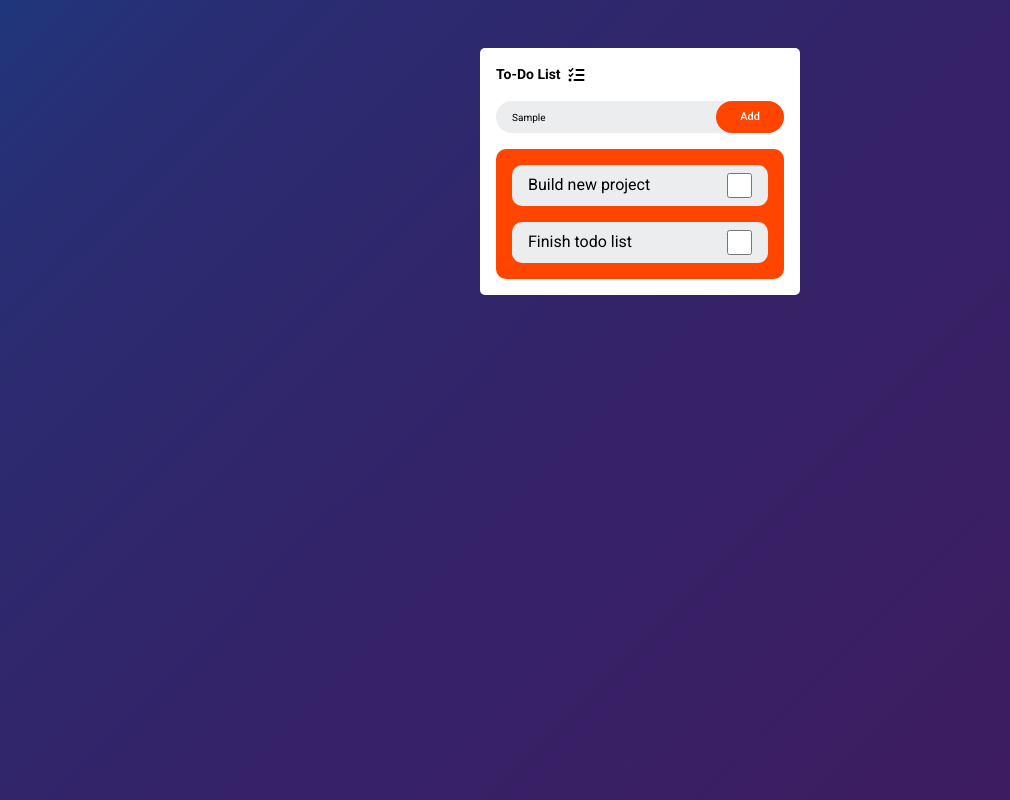
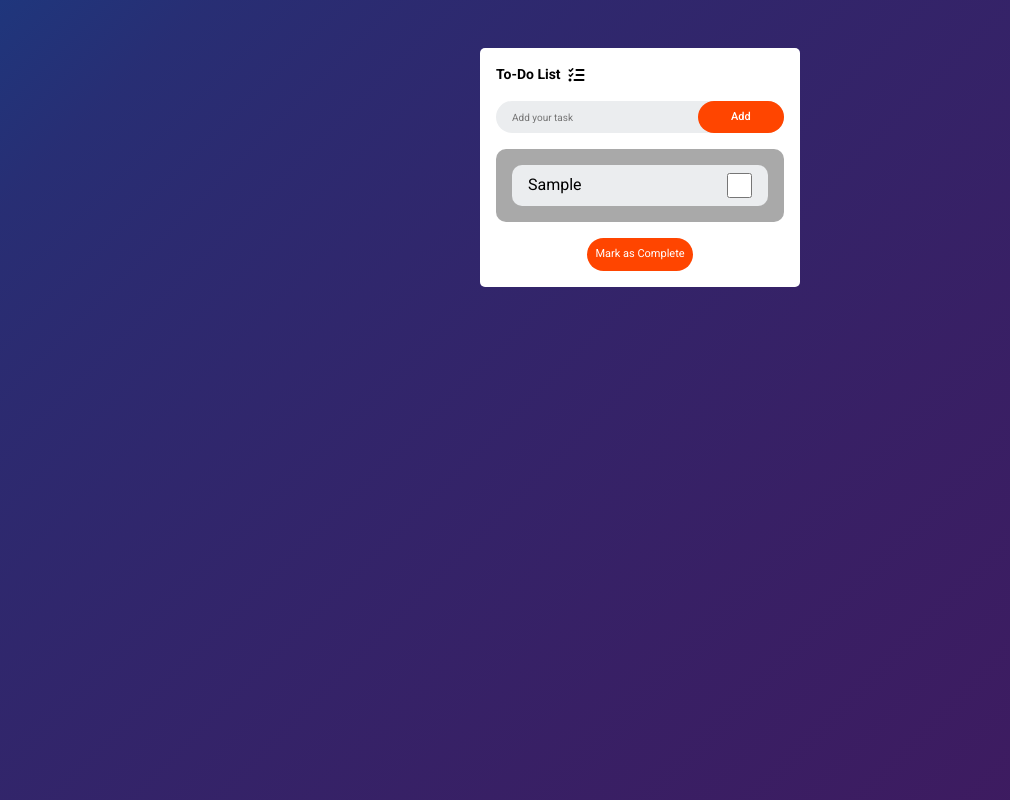
Before and after one commit to SJK9476/ToDoList, a plain HTML site: page index.html in a window 1280 px wide. Both pictures are taken after typing "Sample" into the empty fields and a click on the button "Add". Shown: the whole page, without its empty margins (0-1010 px from the left). Drawn offline with Linux system fonts and the light colour scheme.

Commit message:
built basic delete and add functionality to todo app

```diff
--- a/index.html
+++ b/index.html
@@ -17,20 +17,14 @@
             " placeholder="Add your task">
             <button class="submit-button">Add</button>
         </div>
-        <div class="todo-list">
-            <div class="list-item">
-                <label for="item-1">Build new project</label>
-                <input type="checkbox" class="checkbox" id="item-1">
-            </div>
-            <div class="list-item">
-                <label for="item-2">Finish todo list</label>
-                <input type="checkbox" class="checkbox" id="item-2">
-            </div>
+        <div class="todo-list hidden">
+
         </div>
+        <button class="delete-tasks hidden">Mark as Complete</button>
 
     </div>
 
 
-    <script type="module" src="todo.js"></script>
+    <script type="module" src="./todo.js"></script>
 </body>
 </html>
--- a/style.css
+++ b/style.css
@@ -63,11 +63,9 @@
 
 }
 
-.hidden-content {
-    display: none;
-}
-
 .card {
+   display: flex;
+   flex-direction: column;
     background-color: white;
     border-radius: 5px;
     min-width: 10rem;
@@ -106,9 +104,12 @@
     padding: 1rem;
 }
 
+
+
 .list-input button {
     font-size: 11px;
     height: 100%;
+    width: 30%;
     padding-inline: 1.5rem;
     position: absolute;
     top: 0;
@@ -121,11 +122,15 @@
     font-weight: 500;
 }
 
+.list-input button:hover {
+  background-color: rgb(255, 69, 0, 0.8);
+}
+
 .todo-list {
   display: flex;
   flex-direction: column;
   gap: 1rem;
-  background-color: orangered;
+  background-color: darkgrey;
   padding: 1rem;
   border-radius: 10px;
 
@@ -143,3 +148,24 @@
   height: 25px;
   width: 25px;
 }
+
+.hidden {
+  display: none;
+}
+
+.delete-tasks {
+  width: fit-content;
+  margin: auto;
+  margin-top: 1rem;
+  font-size: 11px;
+  background-color: orangered;
+  border-style: none;
+  padding: 0.5rem;
+  border-radius: 20px;
+  color: white;
+  cursor: pointer;
+}
+
+.delete-tasks:hover {
+  background-color: rgb(255, 69, 0, 0.8);
+}
--- a/todo.js
+++ b/todo.js
@@ -0,0 +1,69 @@
+const submitButton = document.querySelector(".submit-button");
+const taskInput = document.querySelector(".todo-input");
+const listInput = document.querySelector(".list-input");
+const checkboxDelete = document.querySelectorAll(".checkbox");
+const deleteButton = document.querySelector(".delete-tasks");
+
+let todoList = [];
+
+submitButton.addEventListener("click", () => {
+  const checkIfhidden = document.querySelector(".todo-list");
+  const deleteButton = document.querySelector(".delete-tasks");
+
+  if (taskInput.value === "") {
+    window.alert("Please enter a new task before submitting");
+  } else {
+    addTodo(taskInput.value);
+
+    deleteButton.classList.remove("hidden");
+
+    if (checkIfhidden.classList.contains("hidden")) {
+      checkIfhidden.classList.remove("hidden");
+    }
+  }
+});
+
+function addTodo(item) {
+  if (item !== "") {
+    const todo = {
+      id: Date.now(),
+      name: item,
+      completed: false,
+    };
+    todoList.push(todo);
+    renderTodoList(todo);
+    taskInput.value = "";
+  }
+}
+
+let todoHTML = "";
+
+function renderTodoList() {
+  const renderedList = document.querySelector(".todo-list");
+  renderedList.innerHTML = "";
+
+  todoList.forEach((todo) => {
+    const newListItem = document.createElement("div");
+    newListItem.classList.add("list-item");
+
+    newListItem.innerHTML = `
+  <label for="item-${todo.id}">${todo.name}</label>
+                 <input type="checkbox" class="checkbox" data-delete-id="${todo.id}">`;
+
+    renderedList.appendChild(newListItem);
+  });
+}
+
+deleteButton.addEventListener("click", () => {
+  const checkboxes = document.querySelectorAll(".checkbox:checked");
+  checkboxes.forEach((checkbox) => {
+    const todoId = parseInt(checkbox.getAttribute("data-delete-id"));
+    todoList = todoList.filter((todo) => todo.id !== todoId);
+  });
+
+  if (todoList.length < 1) {
+    document.querySelector(".todo-list").classList.add("hidden");
+    document.querySelector(".delete-tasks").classList.add("hidden");
+  }
+  renderTodoList();
+});
```
